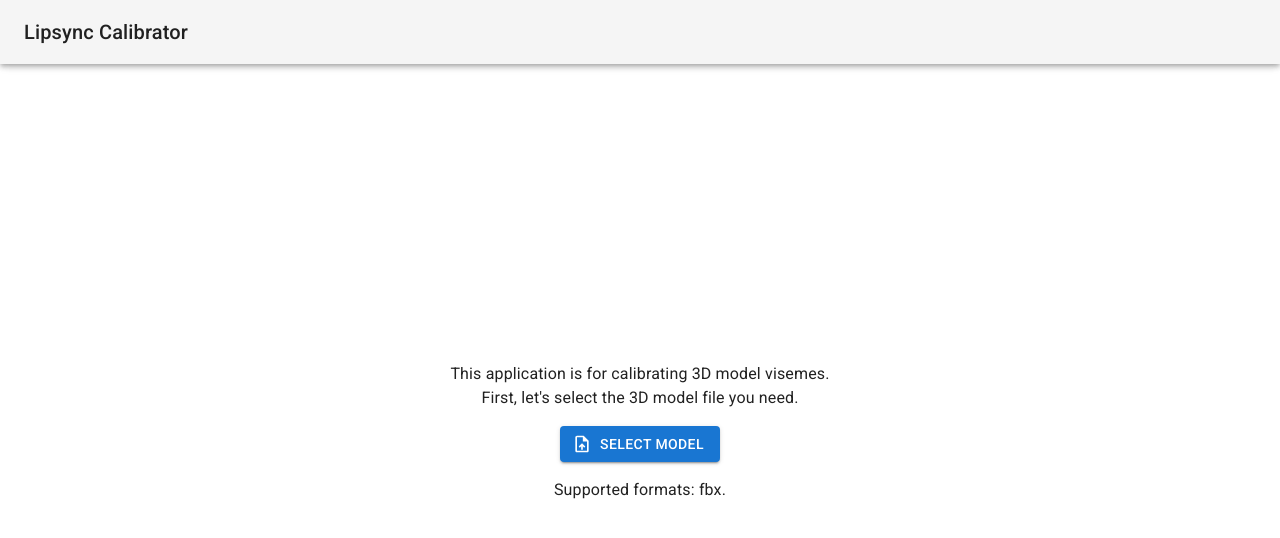
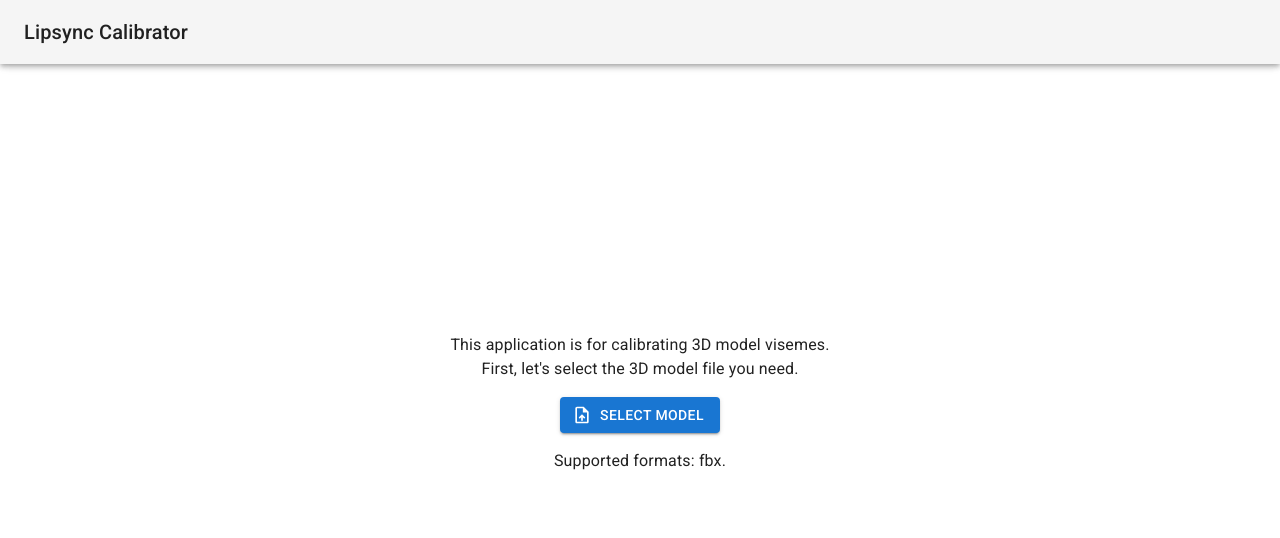
Before and after one commit to a1exevs/lipsync-calibrator, a React (Create React App) app: page / in a window 1280 px wide. Shown: the top 538 px of the page. Built offline with nearby package versions, Linux system fonts and the light colour scheme.

Commit message:
[Bugfix][Footer] Footer obscures the content if there is a vertical scroll (even if the user scrolls all the way down) (#80)
Co-authored-by: AlexEvs <aleksandrevstafiadi@gmail.com>

```diff
--- a/src/ui/app-container/app-container.tsx
+++ b/src/ui/app-container/app-container.tsx
@@ -2,6 +2,7 @@ import { Container, ContainerProps } from '@material-ui/core';
 import { styled } from '@mui/material/styles';
 import React from 'react';
 
+import { appFooterHeightPx } from 'src/ui/app-content/app-footer/app-footer.consts';
 import { windowMinWidth } from 'src/ui/common/styles/consts';
 
 const AppContainer = styled((props: ContainerProps) => <Container {...props} />)(({ theme }) => ({
@@ -12,6 +13,7 @@ const AppContainer = styled((props: ContainerProps) => <Container {...props} />)
   backgroundColor: theme.palette.background.default,
   color: theme.palette.text.primary,
   padding: 0,
+  paddingBottom: `${appFooterHeightPx}px`,
   width: '100%',
   minWidth: windowMinWidth,
   minHeight: '100vh',
--- /dev/null
+++ b/src/ui/app-content/app-footer/app-footer.consts.ts
@@ -0,0 +1,7 @@
+import { borderSuperSmallPx, MUISpacePx } from 'src/ui/common/styles/consts';
+
+export const appFooterVPaddingPx = MUISpacePx;
+
+export const appFooterButtonHeightPx = MUISpacePx * 5 + borderSuperSmallPx * 2;
+
+export const appFooterHeightPx = 2 * appFooterVPaddingPx + appFooterButtonHeightPx;
--- a/src/ui/app-content/app-footer/app-footer.styles.ts
+++ b/src/ui/app-content/app-footer/app-footer.styles.ts
@@ -1,5 +1,6 @@
 import { makeStyles } from '@material-ui/core/styles';
 
+import { appFooterVPaddingPx } from 'src/ui/app-content/app-footer/app-footer.consts';
 import { MUISpacePx } from 'src/ui/common/styles/consts';
 
 const useClasses = makeStyles(() => ({
@@ -7,7 +8,7 @@ const useClasses = makeStyles(() => ({
     position: 'fixed',
     width: '100%',
     bottom: 0,
-    padding: `${MUISpacePx}px 0 ${MUISpacePx}px ${MUISpacePx * 3}px`,
+    padding: `${appFooterVPaddingPx}px ${MUISpacePx * 3}px`,
   },
 }));
 
--- a/src/ui/app-content/app-footer/app-footer.tsx
+++ b/src/ui/app-content/app-footer/app-footer.tsx
@@ -15,8 +15,8 @@ const AppFooter: React.FC<Props> = ({ showBackButton, onBackButtonClick }) => {
   const classes = useClasses();
 
   return (
-    <footer className={classes.appFooter}>
-      <MUIBox>
+    <MUIBox className={classes.appFooter}>
+      <footer>
         {showBackButton && (
           <Button
             onClick={onBackButtonClick}
@@ -28,8 +28,8 @@ const AppFooter: React.FC<Props> = ({ showBackButton, onBackButtonClick }) => {
             {currentLang.labels.BACK_BTN}
           </Button>
         )}
-      </MUIBox>
-    </footer>
+      </footer>
+    </MUIBox>
   );
 };
 
--- a/src/ui/common/styles/consts.ts
+++ b/src/ui/common/styles/consts.ts
@@ -8,7 +8,8 @@ export const spaceSuperSmall = 1;
 export const spaceExtraSmall = 2;
 export const spaceSmall = 3;
 
-export const borderSuperSmall = '1px';
+export const borderSuperSmallPx = 1;
+export const borderSuperSmall = `${borderSuperSmallPx}px`;
 
 export const flexGrowNormal = 1;
 
```
